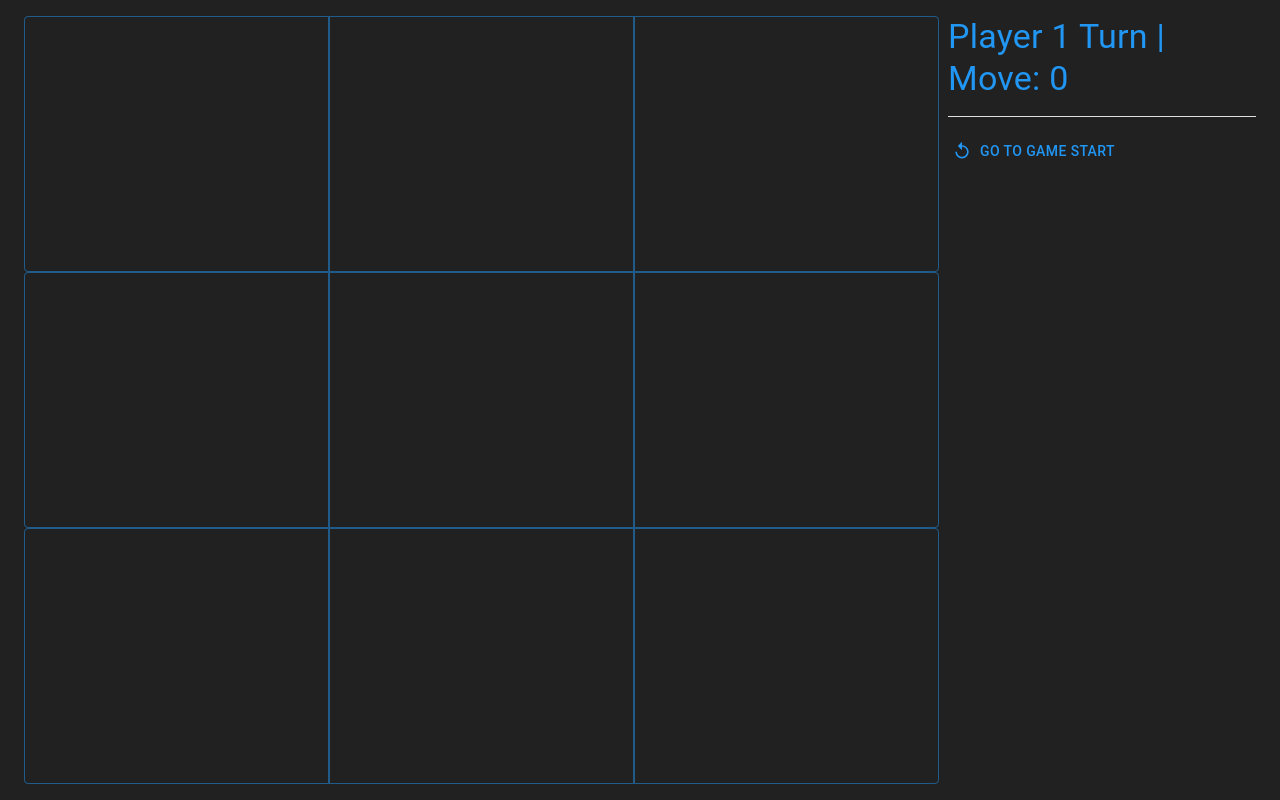
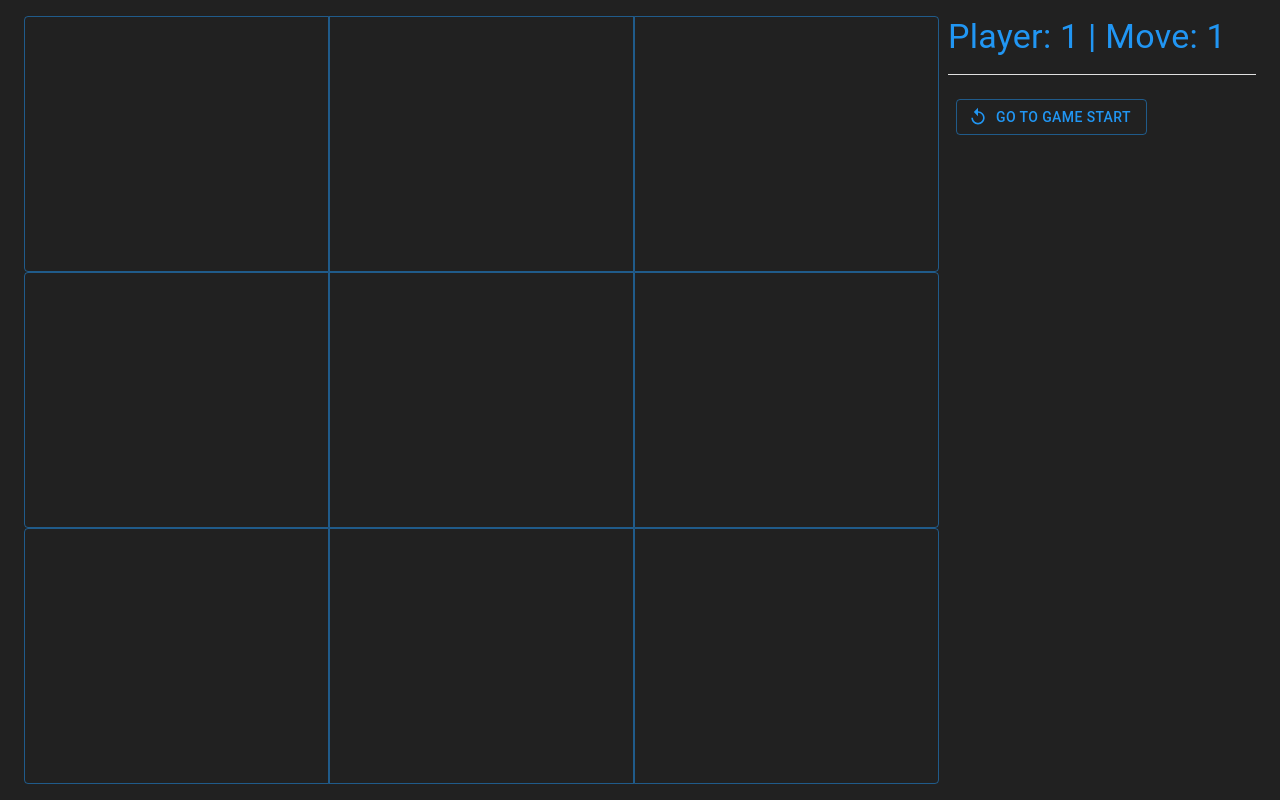
Before and after one commit to zrichardson8039/games-client, a React (Create React App) app: page /tic-tac-toe in a window 1280 px wide. Built offline with nearby package versions, Linux system fonts and the light colour scheme; no server answers.

Commit message:
finished implementation

```diff
--- a/src/components/Game.tsx
+++ b/src/components/Game.tsx
@@ -4,6 +4,7 @@ import TicTacToe from "./TicTacToe/TicTacToe"
 import { Name, NAMES } from "./types"
 
 const GAMES = { [NAMES.TIC_TAC_TOE]: <TicTacToe /> }
+
 const socket = io("localhost:5000")
 export const SocketContext = React.createContext(socket)
 
--- a/src/components/TicTacToe/Info.tsx
+++ b/src/components/TicTacToe/Info.tsx
@@ -8,19 +8,17 @@ export interface InfoProps extends GameState {
 
 const Info: React.FC<InfoProps> = ({
   winner,
-  playerTurn,
+  player,
   playerCount,
   step,
   children,
-  ...props
 }: InfoProps) => {
   return (
     <>
       <Typography variant="h4" color="secondary">
         {!winner
-          ? `Player ${playerTurn} Turn`
-          : `Winner: Player ${(step % playerCount) + 1}`}{" "}
-        | {`Move: ${step}`}
+          ? `Player: ${player} | Move: ${Math.floor(step / playerCount) + 1}`
+          : `Winner: Player ${(step % playerCount) + 1}`}
       </Typography>
       <Divider color="white" sx={{ marginTop: "1rem", marginBottom: "1rem" }} />
       {children}
--- a/src/components/TicTacToe/Move.tsx
+++ b/src/components/TicTacToe/Move.tsx
@@ -11,7 +11,9 @@ const Move: React.FC<MoveProps> = ({ step, onClick }: MoveProps) => {
   const desc = step ? "Go to move #" + step : "Go to game start"
   return (
     <Button
+      sx={{ margin: "0.5rem" }}
       color="secondary"
+      variant="outlined"
       onClick={() => onClick(step)}
       startIcon={<Replay />}
     >
--- a/src/components/TicTacToe/TicTacToe.tsx
+++ b/src/components/TicTacToe/TicTacToe.tsx
@@ -34,7 +34,7 @@ const TicTacToe: React.FC = () => {
     history: [{ board: Array(9).fill(null) }],
     step: 0,
     playerCount: 2,
-    playerTurn: 1,
+    player: 1,
   })
 
   const winner = calculateWinner(state.history[state.step].board)
@@ -43,25 +43,25 @@ const TicTacToe: React.FC = () => {
     setState((s) => ({
       ...s,
       step,
-      playerTurn: (step % s.playerCount) + 1,
+      player: (step % s.playerCount) + 1,
     }))
   }
 
   const handleClick = (square: number) => {
-    const { history, step, playerCount, playerTurn } = state
+    const { history, step, playerCount, player } = state
     const moves = history.slice(0, step + 1)
     const current = moves[moves.length - 1]
     const board = current.board.slice()
 
     if (calculateWinner(board) || board[square]) return
 
-    board[square] = playerTurn === 1 ? "X" : "O"
+    board[square] = player === 1 ? "X" : "O"
 
     setState((s) => ({
       ...s,
       history: moves.concat([{ board }]),
       step: step + 1,
-      playerTurn: (step % playerCount) + 1,
+      player: ((step + 1) % playerCount) + 1,
     }))
   }
 
--- a/src/components/types.ts
+++ b/src/components/types.ts
@@ -11,7 +11,7 @@ export type MoveCallback = (i: number) => void
 export interface GameState {
   history: Move[]
   step: number
+  player: number
   playerCount: number
-  playerTurn: number
   winner?: Winner
 }
```
